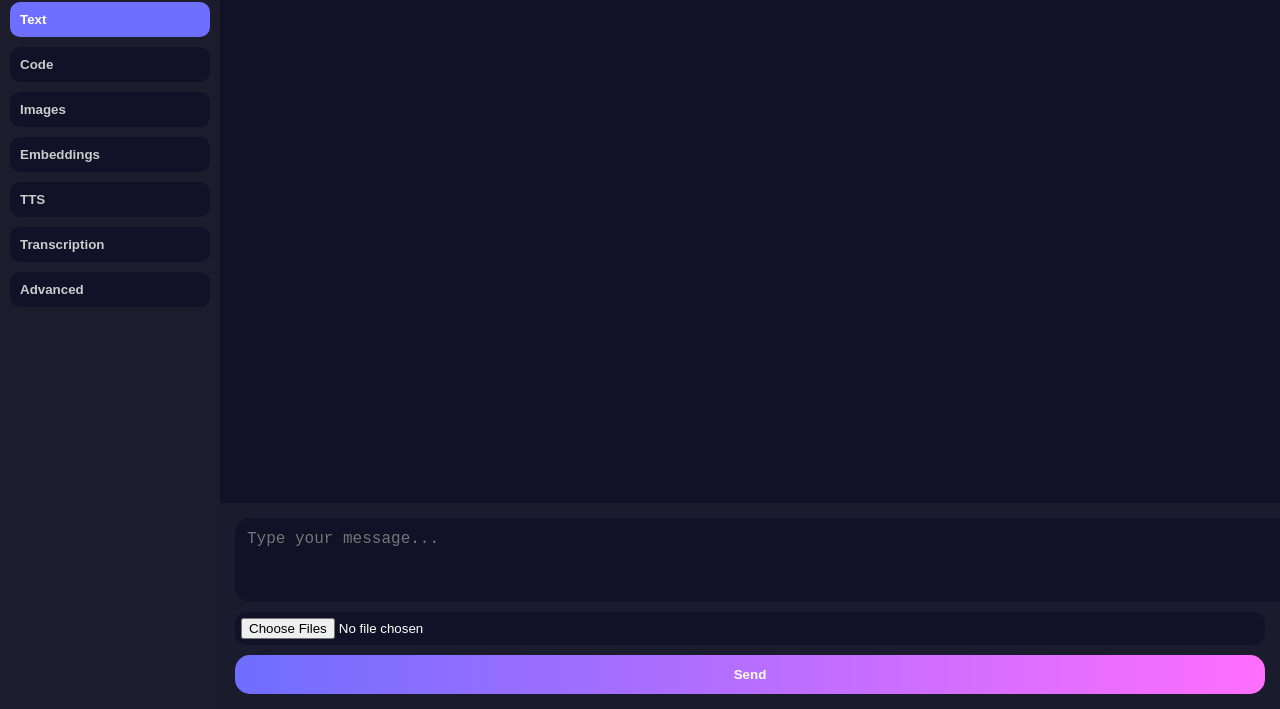
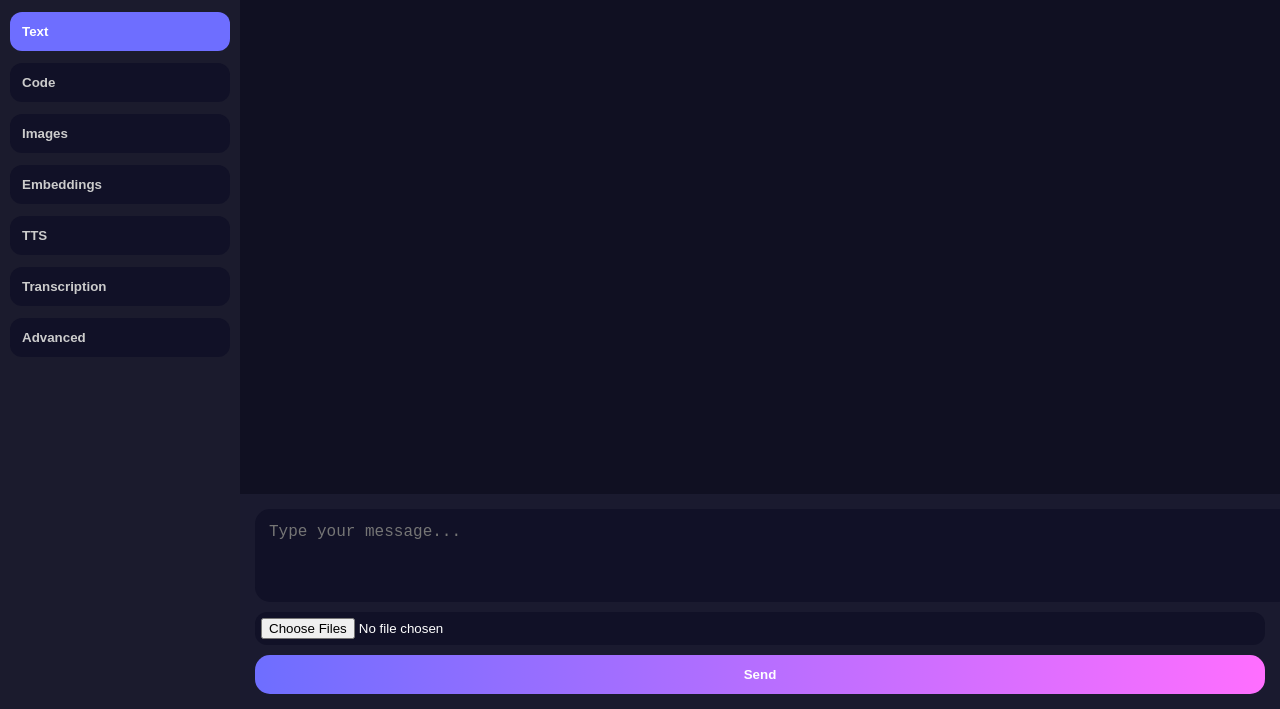
Before and after one commit to HitBoyXx23-dev/Nythera, a plain HTML site: page index.html in a window 1280 px wide. Shown: the part 91-800 px from the top of the page. Drawn offline with Linux system fonts and the light colour scheme.

Commit message:
Update style.css

```diff
--- a/style.css
+++ b/style.css
@@ -1,8 +1,7 @@
-/* General */
 body {
     margin:0;
     font-family:'Segoe UI',sans-serif;
-    background:#0b0b17;
+    background:#0a0a15;
     color:#fff;
 }
 
@@ -14,45 +13,50 @@ body {
 
 /* Sidebar */
 .sidebar {
-    width:200px;
-    background:#1c1c2c;
+    width:220px;
+    background:#1b1b2d;
     display:flex;
     flex-direction:column;
     padding:20px 10px;
-    box-shadow:2px 0 10px rgba(0,0,0,0.5);
+    box-shadow:2px 0 15px rgba(0,0,0,0.6);
 }
 .sidebar h2 {
     margin-bottom:20px;
     text-align:center;
     color:#6e6eff;
+    font-size:1.8rem;
+    letter-spacing:1px;
 }
 .sidebar nav {
     display:flex;
     flex-direction:column;
-    gap:10px;
+    gap:12px;
 }
 .tab-button {
-    padding:10px;
+    padding:12px;
     border:none;
-    border-radius:10px;
+    border-radius:12px;
     background:#111127;
     color:#ccc;
     cursor:pointer;
     text-align:left;
+    font-weight:bold;
     transition:0.2s;
 }
 .tab-button.active {
     background:#6e6eff;
     color:#fff;
 }
-.tab-button:hover {background:#333366;}
+.tab-button:hover {
+    background:#333366;
+}
 
 /* Chat Area */
 .chat-area {
     flex:1;
     display:flex;
     flex-direction:column;
-    background:#111127;
+    background:#101022;
 }
 .chat-box {
     flex:1;
@@ -64,14 +68,23 @@ body {
 }
 .bubble {
     padding:15px 20px;
-    border-radius:20px;
+    border-radius:22px;
     max-width:70%;
     word-wrap:break-word;
-    box-shadow:0 2px 10px rgba(0,0,0,0.5);
+    box-shadow:0 3px 12px rgba(0,0,0,0.5);
     position:relative;
+    transition:0.2s;
 }
-.bubble.user {align-self:flex-end;background:#6e6eff;color:#fff;}
-.bubble.bot {align-self:flex-start;background:#4444aa;color:#fff;}
+.bubble.user {
+    align-self:flex-end;
+    background:#6e6eff;
+    color:#fff;
+}
+.bubble.bot {
+    align-self:flex-start;
+    background:#4444aa;
+    color:#fff;
+}
 .bubble small {
     display:block;
     font-size:0.7rem;
@@ -84,16 +97,16 @@ body {
     display:flex;
     flex-direction:column;
     padding:15px;
-    background:#1b1b2e;
+    background:#1a1a2f;
     gap:10px;
 }
 textarea {
     width:100%;
     resize:none;
-    padding:12px;
+    padding:14px;
     border-radius:15px;
     border:none;
-    height:60px;
+    height:65px;
     background:#111127;
     color:#fff;
     font-size:1rem;
@@ -106,12 +119,21 @@ button {
     color:#fff;
     font-weight:bold;
     cursor:pointer;
-    transition:0.2s;
+    transition:transform 0.2s, box-shadow 0.2s;
 }
-button:hover {transform:scale(1.05);}
-input[type=file]{border:none;padding:6px;border-radius:12px;background:#111127;color:#fff;}
+button:hover {
+    transform:scale(1.05);
+    box-shadow:0 0 15px rgba(110,110,255,0.6);
+}
+input[type=file]{
+    border:none;
+    padding:6px;
+    border-radius:12px;
+    background:#111127;
+    color:#fff;
+}
 
 /* Media inside bubble */
 img {max-width:100%;border-radius:12px;margin-top:5px;}
-pre {background:rgba(0,0,0,0.4);padding:10px;border-radius:12px;overflow-x:auto;}
+pre {background:rgba(0,0,0,0.4);padding:12px;border-radius:12px;overflow-x:auto;}
 audio {width:100%;margin-top:5px;}
```
